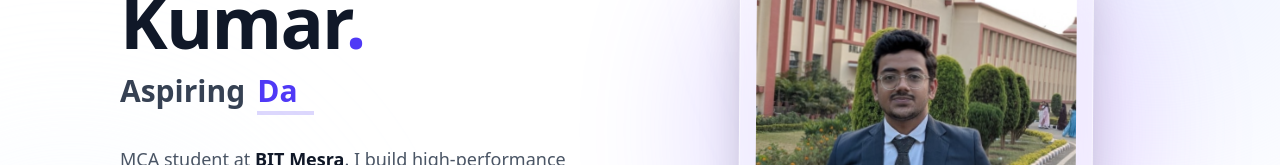
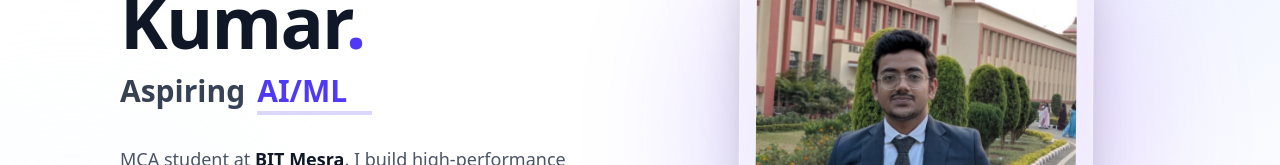
Before and after one commit to sourav-kr14/Portfolio, a React (Vite) app: page / in a window 1280 px wide. Shown: the part 273-438 px from the top of the page. Built offline with nearby package versions, Linux system fonts and the light colour scheme.

Commit message:
update: hero section

```diff
--- a/src/components/Hero/Hero.jsx
+++ b/src/components/Hero/Hero.jsx
@@ -35,9 +35,9 @@ const Hero = () => {
               sequence={[
                 "Software Developer",
                 2000,
-                "Data Analyst",
+                "AI/ML Engineer",
                 2000,
-                "Full Stack Engineer",
+                "Full Stack Developer",
                 2000,
               ]}
               wrapper="span"
```
